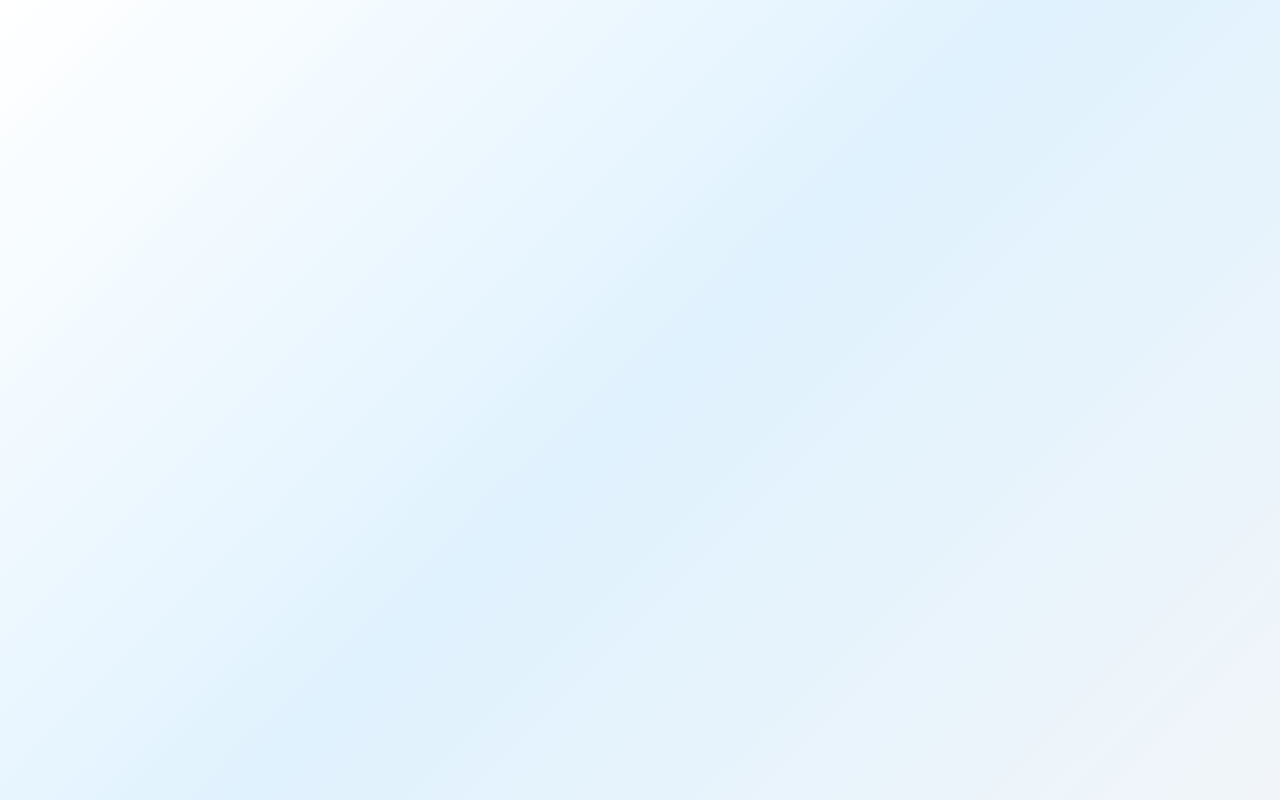
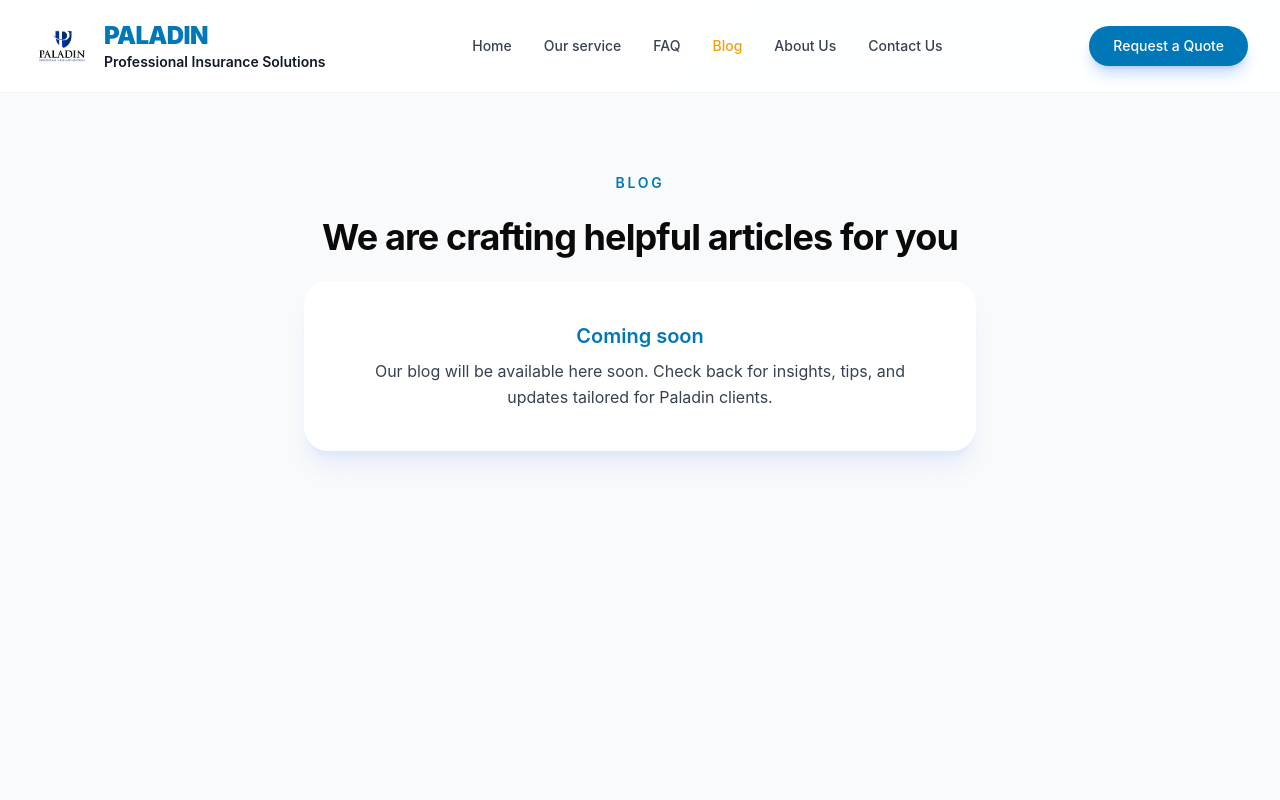
Before and after one commit to lanzashlee/Paladin-, a React (Create React App) app in the folder frontend/: page /blog in a window 1280 px wide. Before the commit this address had no page. Shown: the top 800 px of the page. Built offline with nearby package versions, Linux system fonts and the light colour scheme.

Commit message:
Blog button in Header section

```diff
--- a/frontend/src/App.js
+++ b/frontend/src/App.js
@@ -7,6 +7,7 @@ import About from './pages/About';
 import FAQ from './pages/FAQ';
 import Service from './pages/Service';
 import Contact from './pages/Contact';
+import Blog from './pages/Blog';
 
 function App() {
   return (
@@ -18,6 +19,7 @@ function App() {
         <Route path="/policies" element={<PolicyManagement />} />
         <Route path="/about" element={<About />} />
         <Route path="/faq" element={<FAQ />} />
+        <Route path="/blog" element={<Blog />} />
         <Route path="/contact" element={<Contact />} />
         {/* Add more routes here */}
       </Routes>
--- a/frontend/src/components/Header.js
+++ b/frontend/src/components/Header.js
@@ -38,6 +38,7 @@ function Header() {
           <Link to="/" className={getNavLinkClasses('/')}>Home</Link>
           <Link to="/service" className={getNavLinkClasses('/service')}>Our service</Link>
           <Link to="/faq" className={getNavLinkClasses('/faq')}>FAQ</Link>
+          <Link to="/blog" className={getNavLinkClasses('/blog')}>Blog</Link>
           <Link to="/about" className={getNavLinkClasses('/about')}>About Us</Link>
           <Link to="/contact" className={getNavLinkClasses('/contact')}>Contact Us</Link>
         </nav>
--- /dev/null
+++ b/frontend/src/pages/Blog.js
@@ -0,0 +1,28 @@
+import React from 'react';
+import Header from '../components/Header';
+import Footer from '../components/Footer';
+
+function Blog() {
+  return (
+    <>
+      <Header />
+      <main className="min-h-screen bg-gray-50">
+        <section className="max-w-5xl mx-auto px-6 md:px-10 py-20 text-center space-y-6">
+          <p className="text-sm font-semibold uppercase tracking-[0.2em] text-[#0077b6]">Blog</p>
+          <h1 className="text-3xl md:text-4xl font-bold text-[#0a0a0a] tracking-tight">
+            We are crafting helpful articles for you
+          </h1>
+          <div className="glass-panel mx-auto max-w-2xl rounded-3xl p-10 shadow-xl shadow-blue-500/10 bg-white">
+            <p className="text-lg md:text-xl font-semibold text-[#0077b6] mb-2">Coming soon</p>
+            <p className="text-gray-700 leading-relaxed">
+              Our blog will be available here soon. Check back for insights, tips, and updates tailored for Paladin clients.
+            </p>
+          </div>
+        </section>
+      </main>
+      <Footer />
+    </>
+  );
+}
+
+export default Blog;
```
